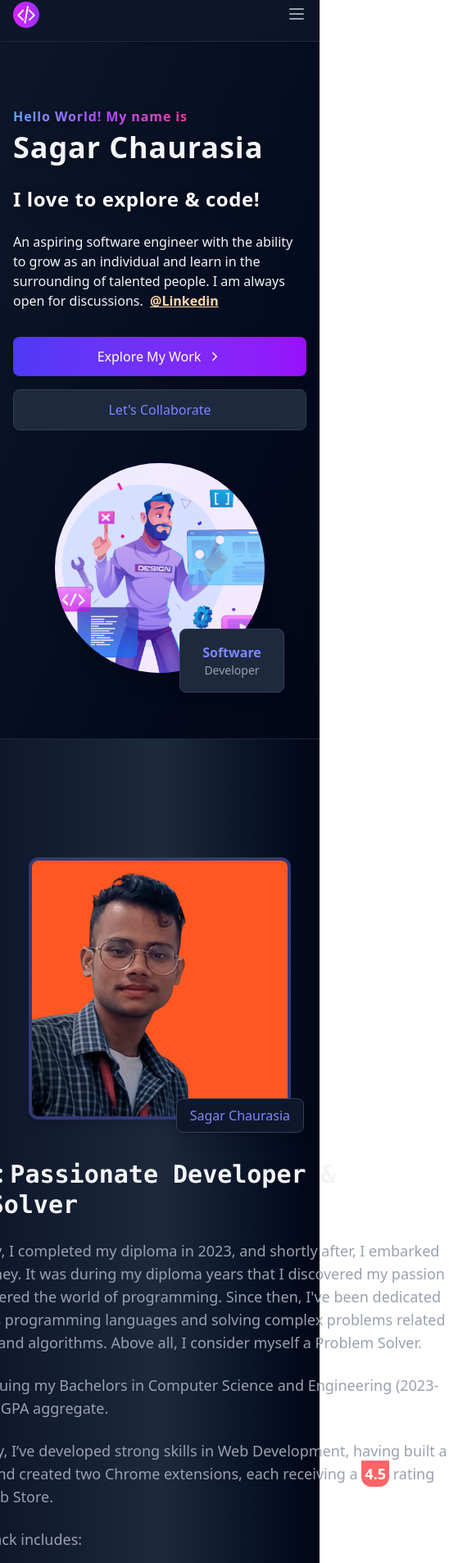
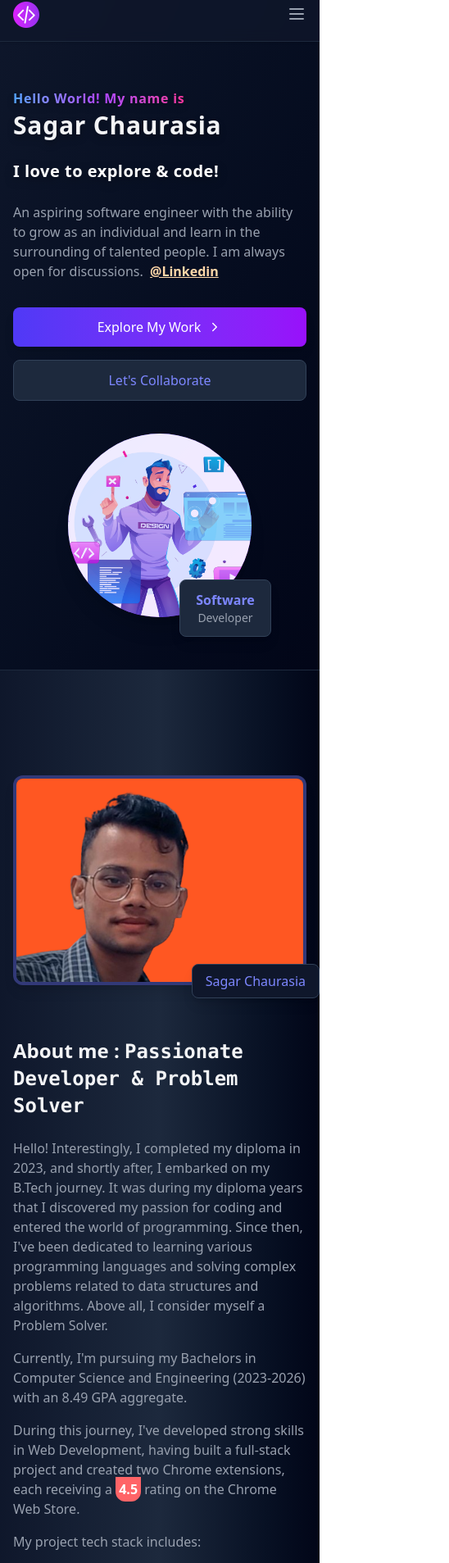
Before and after one commit to sagarchaurasia176/Sagarchaurasia, a React (Vite) app in the folder sagarChaurasia/: page / in a window 390 px wide. Shown: the part 16-1923 px from the top of the page at 82% size, 548 px wide, since content can reach past the window. Built offline with nearby package versions, Linux system fonts and the light colour scheme.

Commit message:
code pushed

```diff
--- a/sagarChaurasia/src/App.tsx
+++ b/sagarChaurasia/src/App.tsx
@@ -269,7 +269,7 @@ export default function Portfolio() {
   }, []);
 
   return (
-    <div className="min-h-screen bg-slate-950 text-gray-100 font-sans">
+    <div className=" bg-slate-950 text-gray-100 font-sans">
       {/* Header */}
       <motion.header
         initial={{ y: -100 }}
@@ -287,6 +287,7 @@ export default function Portfolio() {
             {/* ;ogo */}
             <img src={logo} alt="Logo" className="h-8 w-8 mr-2 inline-block" />
           </motion.a>
+
 
         {/* Desktop Navigation */}
         <nav className="hidden md:flex space-x-8">
@@ -308,7 +309,6 @@ export default function Portfolio() {
             )
           )}
         </nav>
-
            {/* Mobile Menu Button */}
         <motion.button
           onClick={() => setIsMenuOpen(!isMenuOpen)}
@@ -318,6 +318,7 @@ export default function Portfolio() {
           {isMenuOpen ? <X size={24} /> : <Menu size={24} />}
         </motion.button>
       </div>
+
 
       {/* Mobile Navigation */}
       <AnimatePresence>
@@ -334,7 +335,10 @@ export default function Portfolio() {
                 (item) => (
                   <motion.button
                     key={item}
-                      onClick={() => scrollToSection(item)}
+                    onClick={() => {
+                      scrollToSection(item);
+                      setIsMenuOpen(false); // Close menu after selection
+                    }}
                     className={`text-sm font-medium py-2 text-left ${
                       activeSection === item
                         ? "text-indigo-400"
@@ -355,18 +359,18 @@ export default function Portfolio() {
      {/* Hero Section */}
      <section
       id="home"
-        className="pt-32 pb-20 bg-gradient-to-br from-slate-900 to-slate-950"
+      className="pt-28 sm:pt-32 pb-16 sm:pb-20 bg-gradient-to-br from-slate-900 to-slate-950"
     >
       <div className="container mx-auto px-4">
         <div className="flex flex-col md:flex-row items-center">
           <motion.div
-              className="md:w-1/2 mb-10 md:mb-0"
+            className="w-full md:w-1/2 mb-10 md:mb-0"
             initial={{ opacity: 0, x: -50 }}
             animate={{ opacity: 1, x: 0 }}
             transition={{ duration: 0.8 }}
           >
             <motion.h1
-                className="text-4xl md:text-6xl font-extrabold mb-6 leading-tight tracking-wide drop-shadow-lg"
+              className="text-3xl sm:text-4xl md:text-6xl font-extrabold mb-6 leading-tight tracking-wide drop-shadow-lg"
               initial={{ opacity: 0 }}
               animate={{ opacity: 1 }}
               transition={{ delay: 0.2, duration: 0.8 }}
@@ -380,7 +384,7 @@ export default function Portfolio() {
               </span>
             </motion.h1>
             <motion.p
-                className="text-2xl md:text-4xl font-extrabold mb-6 leading-snug tracking-wide text-white drop-shadow-[0_4px_6px_rgba(0,0,0,0.3)]"
+              className="text-xl sm:text-2xl md:text-4xl font-extrabold mb-6 leading-snug tracking-wide text-white drop-shadow-[0_4px_6px_rgba(0,0,0,0.3)]"
               initial={{ opacity: 0 }}
               animate={{ opacity: 1 }}
               transition={{ delay: 0.4, duration: 0.8 }}
@@ -395,7 +399,7 @@ export default function Portfolio() {
             </motion.p>
 
             <motion.div
-                className=" text-zince-800 mb-8 max-w-lg"
+              className="text-gray-400 mb-8 max-w-lg"
               initial={{ opacity: 0 }}
               animate={{ opacity: 1 }}
               transition={{ delay: 0.5, duration: 0.8 }}
@@ -406,7 +410,7 @@ export default function Portfolio() {
               <a
                 href="https://www.linkedin.com/in/sagarchaurasia74/"
                 target="_blank"
-                  className="  text-orange-200 underline font-bold"
+                className="text-orange-200 underline font-bold"
               >
                 @Linkedin
               </a>
@@ -437,14 +441,14 @@ export default function Portfolio() {
             </motion.div>
           </motion.div>
           <motion.div
-              className="md:w-1/2 flex justify-center"
+            className="w-full md:w-1/2 flex justify-center"
             initial={{ opacity: 0, scale: 0.8 }}
             animate={{ opacity: 1, scale: 1 }}
             transition={{ delay: 0.2, duration: 0.8 }}
           >
             <div className="relative">
               <motion.div
-                  className="w-64 h-64 md:w-80 md:h-80 bg-gradient-to-br from-indigo-600 to-purple-600 rounded-full overflow-hidden shadow-xl"
+                className="w-56 h-56 sm:w-64 sm:h-64 md:w-80 md:h-80 bg-gradient-to-br from-indigo-600 to-purple-600 rounded-full overflow-hidden shadow-xl"
                 whileHover={{ scale: 1.05 }}
                 transition={{ type: "spring", stiffness: 300 }}
               >
@@ -455,7 +459,7 @@ export default function Portfolio() {
                 />
               </motion.div>
               <motion.div
-                  className="absolute -bottom-6 -right-6 bg-slate-800 shadow-lg rounded-lg p-4 w-32 text-center border border-slate-700"
+                className="absolute -bottom-6 -right-6 bg-slate-800 shadow-lg rounded-lg p-3 sm:p-4 w-28 sm:w-32 text-center border border-slate-700"
                 initial={{ opacity: 0, scale: 0, y: 20 }}
                 animate={{ opacity: 1, scale: 1, y: 0 }}
                 transition={{ delay: 0.8, duration: 0.5 }}
@@ -469,10 +473,13 @@ export default function Portfolio() {
       </div>
     </section>
 
-      {/* About sections */}
+
+    {/* about section */}
+
+
     <section
       id="about"
-        className="py-20 bg-gradient-to-r from-slate-900 via-slate-800 to-slate-950 border-t border-slate-800"
+      className="py-16 sm:py-20 bg-gradient-to-r from-slate-900 via-slate-800 to-slate-950 border-t border-slate-800"
     >
       <div className="container mx-auto px-4">
         <motion.div
@@ -483,17 +490,17 @@ export default function Portfolio() {
           variants={fadeInUp}
         ></motion.div>
 
-          <div className="flex flex-col md:flex-row items-center gap-12">
+        <div className="flex flex-col md:flex-row items-center gap-8 sm:gap-12">
           {/* Image Section */}
           <motion.div
-              className="md:w-1/3"
+            className="w-full md:w-1/3"
             initial={{ opacity: 0, x: -50 }}
             whileInView={{ opacity: 1, x: 0 }}
             viewport={{ once: true }}
             transition={{ duration: 0.8 }}
           >
             <div className="relative">
-                <div className="w-full h-80 bg-slate-800 rounded-xl overflow-hidden shadow-lg border-4 border-indigo-500/30">
+              <div className="w-full h-64 sm:h-80 bg-slate-800 rounded-xl overflow-hidden shadow-lg border-4 border-indigo-500/30">
                 <img
                   src={Sagar}
                   alt="Sagar Chaurasia"
@@ -514,18 +521,18 @@ export default function Portfolio() {
 
           {/* Content Section */}
           <motion.div
-              className="md:w-2/3"
+            className="w-full md:w-2/3 mt-8 md:mt-0"
             initial={{ opacity: 0, x: 50 }}
             whileInView={{ opacity: 1, x: 0 }}
             viewport={{ once: true }}
             transition={{ duration: 0.8 }}
           >
-              <h3 className="text-3xl  font-bold text-gray-100 mb-6">
+            <h3 className="text-2xl sm:text-3xl font-bold text-gray-100 mb-6">
               About me : <code>Passionate Developer & Problem Solver</code>
             </h3>
 
-              <div className="gap-12 space-y-6 text-gray-400">
-                <p className="text-lg">
+            <div className="gap-12 space-y-4 sm:space-y-6 text-gray-400">
+              <p className="text-base sm:text-lg">
                 Hello! Interestingly, I completed my diploma in 2023, and
                 shortly after, I embarked on my B.Tech journey. It was during
                 my diploma years that I discovered my passion for coding and
@@ -535,23 +542,23 @@ export default function Portfolio() {
                 algorithms. Above all, I consider myself a Problem Solver.
               </p>
 
-                <p className="text-lg">
+              <p className="text-base sm:text-lg">
                 Currently, I'm pursuing my Bachelors in Computer Science and
                 Engineering (2023-2026) with an 8.49 GPA aggregate.
               </p>
 
-                <p className="text-lg">
-                  During this journey, I’ve developed strong skills in Web
+              <p className="text-base sm:text-lg">
+                During this journey, I've developed strong skills in Web
                 Development, having built a full-stack project and created two
                 Chrome extensions, each receiving a{" "}
-                  <b className="text-white  bg-red-400  rounded-b-xl p-1">
+                <b className="text-white bg-red-400 rounded-b-xl p-1">
                   4.5
                 </b>{" "}
                 rating on the Chrome Web Store.
               </p>
 
-                <p className="text-lg mt-4">My project tech stack includes:</p>
-                <div className="text-sm mt-2 space-x-3">
+              <p className="text-base sm:text-lg mt-4">My project tech stack includes:</p>
+              <div className="flex flex-wrap text-xs sm:text-sm mt-2 gap-2 sm:gap-3">
                 <span className="bg-teal-500 text-white px-2 py-1 rounded-md">
                   HTML
                 </span>
@@ -583,7 +590,7 @@ export default function Portfolio() {
             </div>
             {/* GitHub Button */}
             <motion.div
-                className="mt-8 text-center flex gap-12  justify-center items-center"
+              className="mt-8 flex flex-col sm:flex-row gap-4 sm:gap-12 justify-center items-center"
               initial={{ opacity: 0 }}
               whileInView={{ opacity: 1 }}
               viewport={{ once: true }}
@@ -593,13 +600,14 @@ export default function Portfolio() {
                 href="https://github.com/sagarchaurasia176?tab=repositories"
                 target="_blank"
                 rel="noopener noreferrer"
+                className="w-full sm:w-auto"
               >
                 <motion.button
-                    className="bg-indigo-600 cursor-pointer hover:bg-indigo-500 text-white border border-indigo-500 py-3 px-6 rounded-lg font-medium transition-colors flex items-center mx-auto"
+                  className="bg-indigo-600 w-full cursor-pointer hover:bg-indigo-500 text-white border border-indigo-500 py-3 px-6 rounded-lg font-medium transition-colors flex items-center justify-center gap-2"
                   whileHover={{ scale: 1.05 }}
                   whileTap={{ scale: 0.95 }}
                 >
-                    <Github className="" size={18} />
+                  <Github size={18} />
                   View My GitHub
                 </motion.button>
               </a>
@@ -609,9 +617,10 @@ export default function Portfolio() {
                 download="Sagar_Chaurasia_Resume.pdf"
                 target="_blank"
                 rel="noopener noreferrer"
+                className="w-full sm:w-auto"
               >
                 <motion.button
-                    className="bg-green-600 cursor-pointer hover:bg-green-500 text-white border border-green-500 py-3 px-6 rounded-lg font-medium transition-colors flex items-center mx-auto gap-2"
+                  className="bg-green-600 w-full cursor-pointer hover:bg-green-500 text-white border border-green-500 py-3 px-6 rounded-lg font-medium transition-colors flex items-center justify-center gap-2"
                   whileHover={{ scale: 1.05 }}
                   whileTap={{ scale: 0.95 }}
                 >
@@ -620,16 +629,16 @@ export default function Portfolio() {
               </a>
             </motion.div>
           </motion.div>
-            {/* Resume */}
         </div>
       </div>
     </section>
 
+
         {/* Projects Section */}
-      <section id="projects" className="py-20 bg-slate-900">
+        <section id="projects" className="py-16 sm:py-20 bg-slate-900">
       <div className="container mx-auto px-4">
-          <div className="text-center mb-16">
-            <h2 className="text-3xl font-bold mb-2 text-gray-100">
+        <div className="text-center mb-12 sm:mb-16">
+          <h2 className="text-2xl sm:text-3xl font-bold mb-2 text-gray-100">
             Crafted Solutions
           </h2>
           <p className="text-gray-400 max-w-lg mx-auto">
@@ -638,29 +647,29 @@ export default function Portfolio() {
           </p>
         </div>
 
-          <div className="grid grid-cols-1 md:grid-cols-2 lg:grid-cols-3 gap-8">
+        <div className="grid grid-cols-1 md:grid-cols-2 lg:grid-cols-3 gap-6 sm:gap-8">
           {projects.map((project) => (
             <div
               key={project.id}
               className="bg-slate-800 rounded-lg overflow-hidden shadow-md hover:shadow-xl transition-all duration-300 border border-slate-700 hover:border-indigo-500 transform hover:-translate-y-2"
             >
-                <div className="h-48 overflow-hidden">
+              <div className="h-40 sm:h-48 overflow-hidden">
                 <img
                   src={project.imageUrl}
                   alt={project.title}
                   className="w-full h-full object-cover hover:scale-105 transition-transform duration-500"
                 />
               </div>
-                <div className="p-6">
-                  <h3 className="text-xl font-bold mb-2 text-gray-100">
+              <div className="p-4 sm:p-6">
+                <h3 className="text-lg sm:text-xl font-bold mb-2 text-gray-100">
                   {project.title}
                 </h3>
-                  <p className="text-gray-400 mb-4">{project.description}</p>
-                  <div className="flex flex-wrap gap-2 mb-4">
+                <p className="text-gray-400 mb-4 text-sm sm:text-base">{project.description}</p>
+                <div className="flex flex-wrap gap-1 sm:gap-2 mb-4">
                   {project.tags.map((tag, index) => (
                     <span
                       key={index}
-                        className="text-xs bg-slate-700 text-indigo-300 px-3 py-1 rounded-full"
+                      className="text-xs bg-slate-700 text-indigo-300 px-2 sm:px-3 py-1 rounded-full"
                     >
                       {tag}
                     </span>
@@ -688,6 +697,10 @@ export default function Portfolio() {
             </div>
           ))}
         </div>
+
+
+
+         {/* stop */}
           <div className="text-center mt-12">
             <p className=" text-indigo-400 text-3xl  py-3 px-8 rounded-lg   font-semibold transition-colors">
               Other Noteworthy All Projects <br />
@@ -898,8 +911,7 @@ export default function Portfolio() {
             {experiences.map((exp, index) => (
               <motion.div
                 key={exp.id}
-                className={`flex flex-col md:flex-row ${
-                  index !== experiences.length - 1 ? "mb-16" : ""
+                className={`flex flex-col md:flex-row ${index !== experiences.length - 1 ? "mb-16" : ""
                   }`}
                 initial={{ opacity: 0, y: 50 }}
                 whileInView={{ opacity: 1, y: 0 }}
```
Lines whose indentation alone changed are shown as unchanged.
